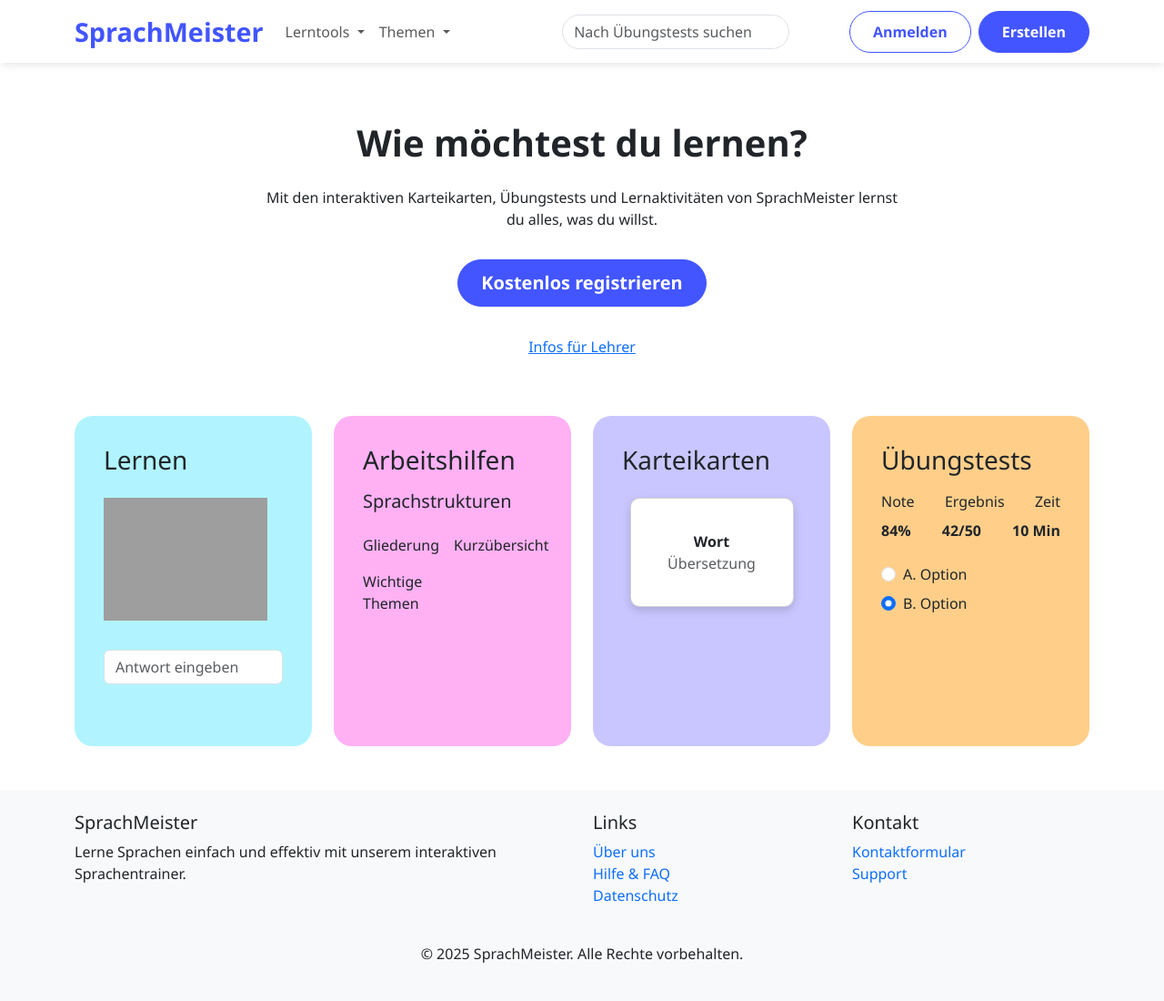
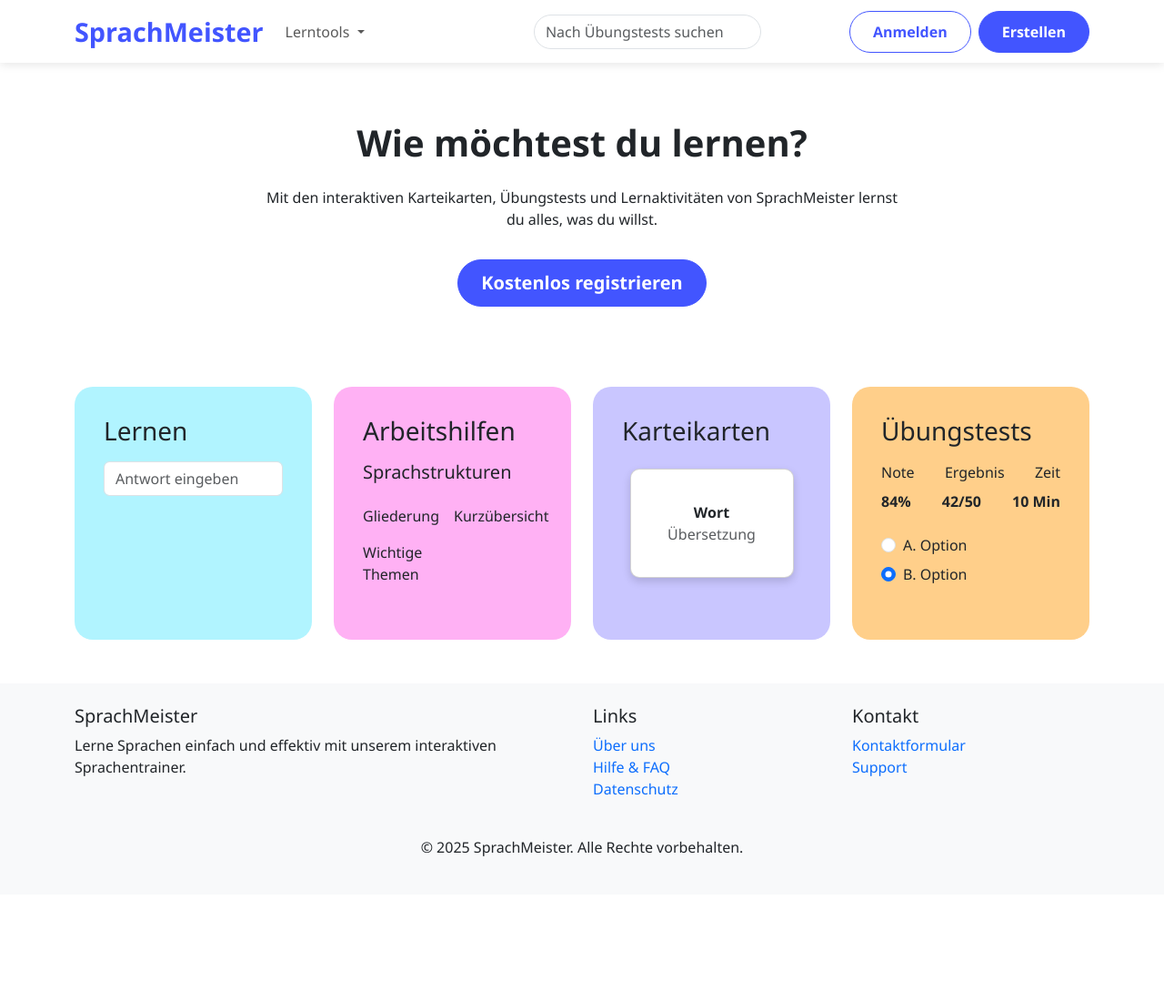
Before and after one commit to MaxiFratzi/Sprachlerner---Projekt, a PHP site: page / in a window 1280 px wide. Shown: the whole page at 91% size. After the commit the page ends 941 px from the top, so only its background shows below. Run offline with PHP 8.4, Linux system fonts and the light colour scheme; grey boxes are pictures that could not be loaded.

Commit message:
refactor: remove unused navigation items and clean up layout

```diff
--- a/index.php
+++ b/index.php
@@ -212,16 +212,6 @@ $conn->close();
                             <li><a class="dropdown-item" href="#">Lernspiele</a></li>
                         </ul>
                     </li>
-                    <li class="nav-item dropdown">
-                        <a class="nav-link dropdown-toggle" href="#" id="themesDropdown" role="button" data-bs-toggle="dropdown">
-                            Themen
-                        </a>
-                        <ul class="dropdown-menu">
-                            <li><a class="dropdown-item" href="#">Anfänger</a></li>
-                            <li><a class="dropdown-item" href="#">Fortgeschrittene</a></li>
-                            <li><a class="dropdown-item" href="#">Experten</a></li>
-                        </ul>
-                    </li>
                 </ul>
                 <form class="d-flex mx-auto mb-2 mb-lg-0">
                     <input class="form-control me-2" type="search" placeholder="Nach Übungstests suchen" style="width: 250px; border-radius: 20px;">
@@ -242,9 +232,6 @@ $conn->close();
             <button class="btn btn-primary btn-lg mb-4" data-bs-toggle="modal" data-bs-target="#registerModal">
                 Kostenlos registrieren
             </button>
-            <div class="mt-2">
-                <a href="#" class="text-primary">Infos für Lehrer</a>
-            </div>
         </div>
     </section>
 
@@ -255,7 +242,6 @@ $conn->close();
             <div class="col-md-6 col-lg-3">
                 <div class="feature-card learn-card">
                     <h3>Lernen</h3>
-                    <img src="images/learn.png" alt="Lernen" class="feature-image mt-3">
                     <div class="mt-3">
                         <div class="input-group mb-3">
                             <input type="text" class="form-control" placeholder="Antwort eingeben">
```
